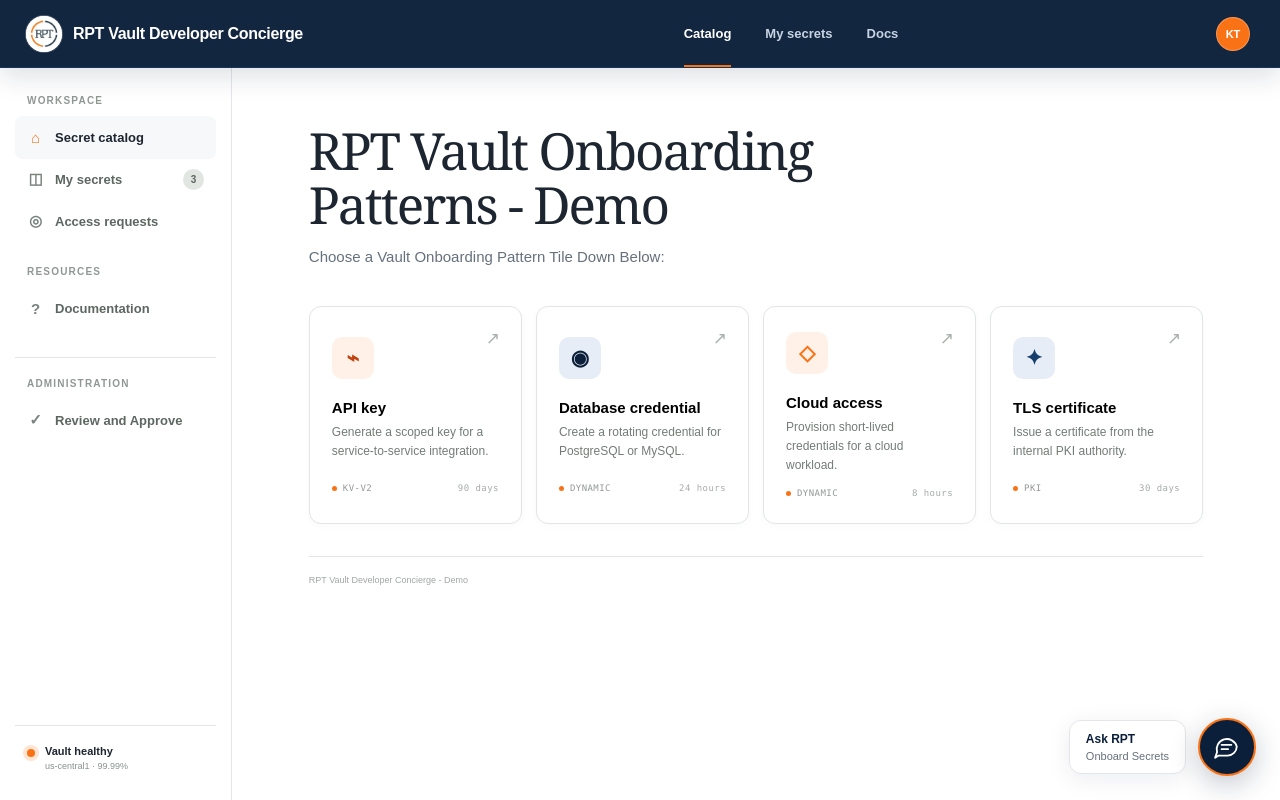
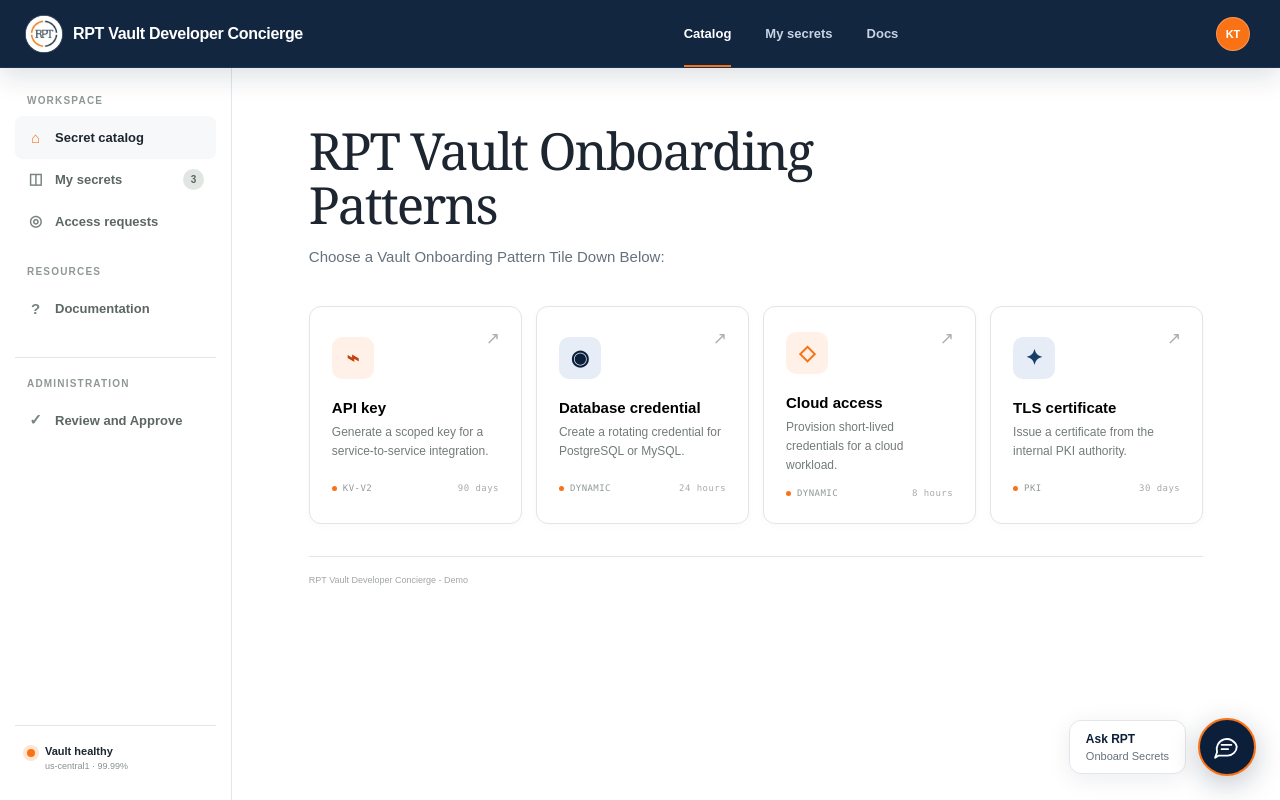
Before and after one commit to tuffner-rpt/rpt-vault-concierge, a Next.js app: page / in a window 1280 px wide. Built offline with nearby package versions, Linux system fonts and the light colour scheme.

Commit message:
Remove Demo suffix from onboarding patterns heading

```diff
--- a/app/page.tsx
+++ b/app/page.tsx
@@ -61,7 +61,7 @@ export default function Home() {
 
         <section className="content">
           <section className="hero" id="catalog">
-            <h1>RPT Vault Onboarding Patterns - Demo</h1>
+            <h1>RPT Vault Onboarding Patterns</h1>
             <p>Choose a Vault Onboarding Pattern Tile Down Below:</p>
           </section>
 
```
